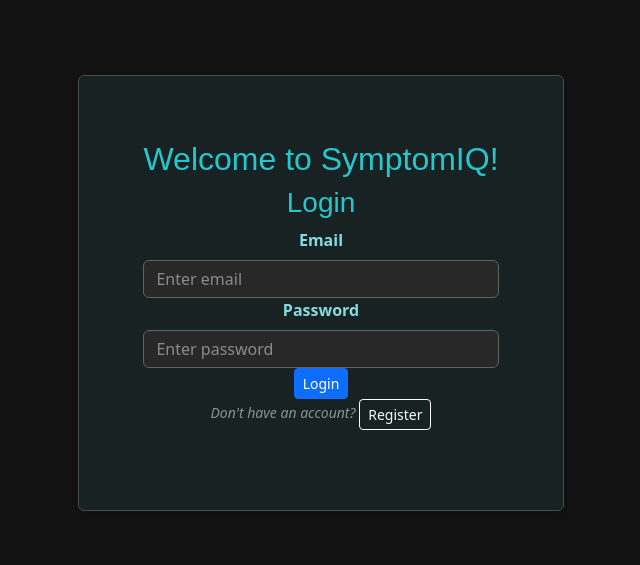
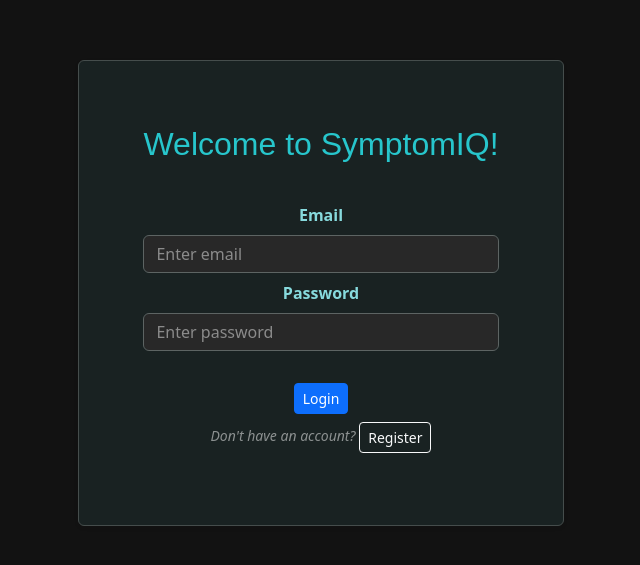
Before and after one commit to tomwalla917/Symptom-IQ, a React (Vite) app in the folder client/: page / in a window 1280 px wide. Shown: the part 107-672 px from the top of the page, without its empty margins (319-959 px from the left). Built offline with nearby package versions, Linux system fonts and the light colour scheme.

Commit message:
fixing spacing on login and register page

```diff
--- a/client/src/pages/userAuth.tsx
+++ b/client/src/pages/userAuth.tsx
@@ -113,10 +113,11 @@ function UserAuth() {
         </div>
         {isLoginView ? (
           <form onSubmit={handleLogin}>
-            <div className="navbar-brand mb-0 fw-bold">
-              <h3>Login</h3>
-            </div>
-            <label className="form-label fw-semibold" htmlFor="login-email">
+            <label
+              className="form-label fw-semibold"
+              htmlFor="login-email"
+              style={{ marginTop: "2rem" }}
+            >
               Email
             </label>
             <input
@@ -131,7 +132,11 @@ function UserAuth() {
               disabled={loggingIn}
             />
 
-            <label className="form-label fw-semibold" htmlFor="login-password">
+            <label
+              className="form-label fw-semibold"
+              htmlFor="login-password"
+              style={{ margin: ".5rem" }}
+            >
               Password
             </label>
             <input
@@ -153,11 +158,12 @@ function UserAuth() {
               className="btn btn-primary btn-sm"
               type="submit"
               disabled={loggingIn}
+              style={{ marginTop: "2rem" }}
             >
               {loggingIn ? "Logging in..." : "Login"}
             </button>
 
-            <p className="text-white-50 small">
+            <p className="text-white-50 small" style={{ margin: ".5rem" }}>
               Don&apos;t have an account?{" "}
               <button
                 className="btn btn-outline-light btn-sm"
@@ -170,12 +176,10 @@ function UserAuth() {
           </form>
         ) : (
           <form onSubmit={handleRegister}>
-            <div className="navbar-brand mb-0 fw-bold">
-              <h3>Register</h3>
-            </div>
             <label
               className="form-label fw-semibold"
               htmlFor="register-username"
+              style={{ marginTop: "2rem" }}
             >
               Username
             </label>
@@ -193,7 +197,11 @@ function UserAuth() {
               disabled={registering}
             />
 
-            <label className="form-label fw-semibold" htmlFor="register-email">
+            <label
+              className="form-label fw-semibold"
+              htmlFor="register-email"
+              style={{ margin: ".5rem" }}
+            >
               Email
             </label>
             <input
@@ -214,6 +222,7 @@ function UserAuth() {
             <label
               className="form-label fw-semibold"
               htmlFor="register-password"
+              style={{ margin: ".5rem" }}
             >
               Password
             </label>
@@ -236,11 +245,12 @@ function UserAuth() {
               className="btn btn-primary btn-sm"
               type="submit"
               disabled={registering}
+              style={{ marginTop: "2rem" }}
             >
               {registering ? "Registering..." : "Register"}
             </button>
 
-            <p className="text-white-50 small">
+            <p className="text-white-50 small" style={{ marginTop: ".5rem" }}>
               Already have an account?{" "}
               <button
                 className="btn btn-outline-light btn-sm"
```
